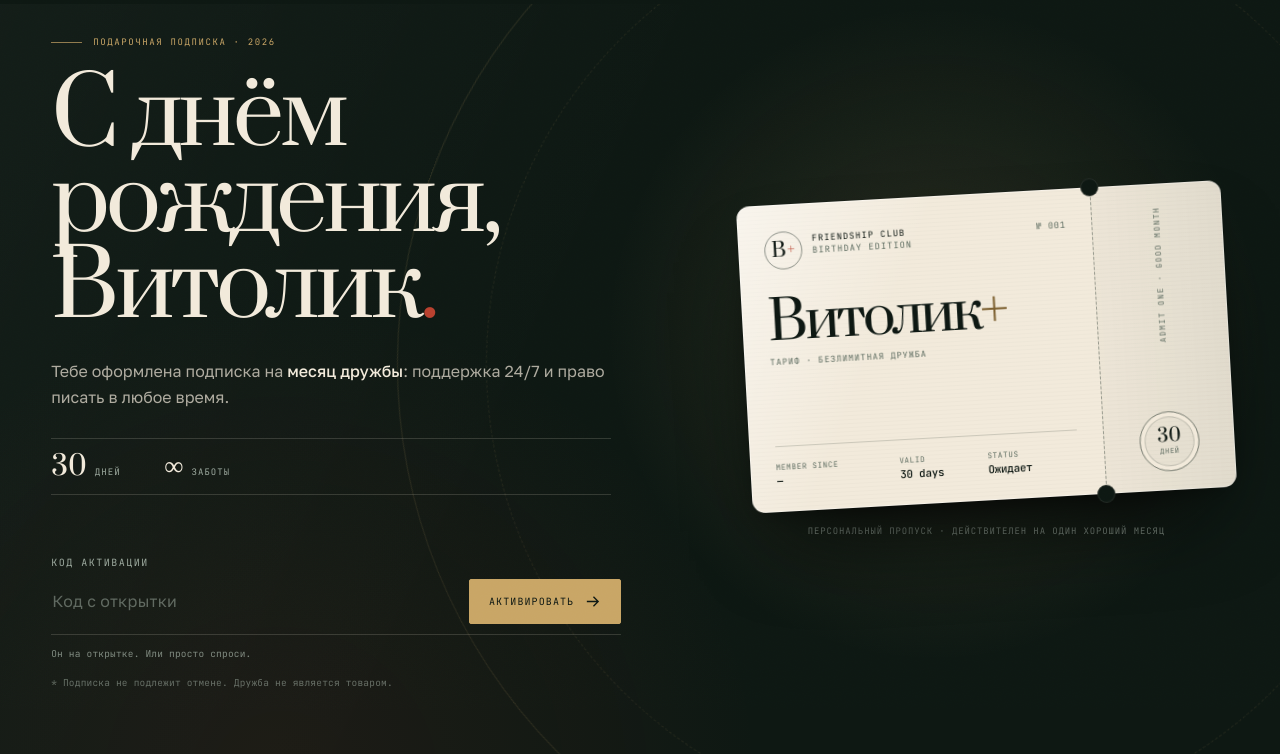
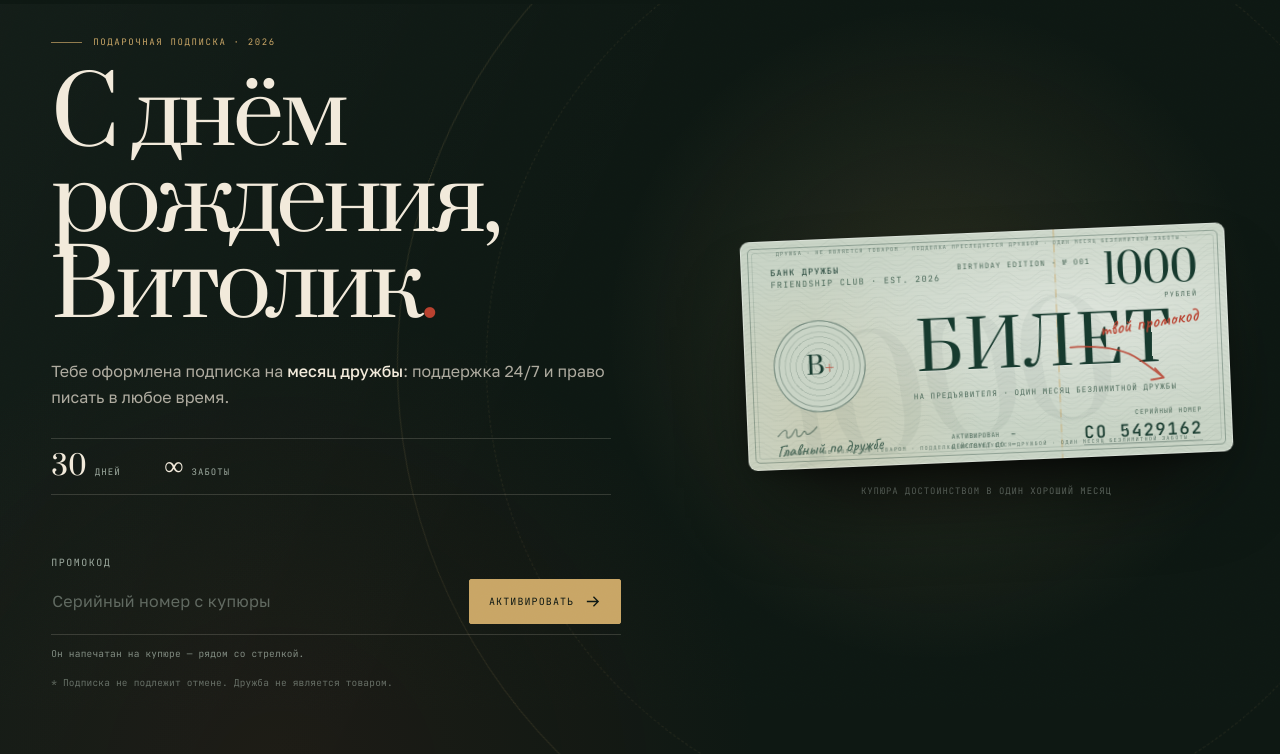
Before and after one commit to high-quality-dorm/vit0lik-bday, a plain HTML site: page index.html in a window 1280 px wide. Shown: the part 91-845 px from the top of the page. Drawn offline with Linux system fonts and the light colour scheme.

Commit message:
feat: заменить билет на купюру с промокодом

```diff
--- a/app.js
+++ b/app.js
@@ -1,7 +1,7 @@
 // Всё, что можно менять без вёрстки: имя, код и срок.
 const CONFIG = {
   durationDays: 30,
-  acceptedCodes: ["VITOLIK", "VITOLIK+", "ВИТОЛИК", "ВИТОЛИК+"],
+  acceptedCodes: ["CO5429162"],
   storageKey: "vitolik-club-start"
 };
 
@@ -9,6 +9,7 @@ const MONTHS_LONG = [
   "января", "февраля", "марта", "апреля", "мая", "июня",
   "июля", "августа", "сентября", "октября", "ноября", "декабря"
 ];
+const CYRILLIC_LOOKALIKES = { "С": "C", "О": "O" };
 const els = {
   body: document.body,
   form: document.querySelector("#activate-form"),
@@ -20,7 +21,7 @@ const els = {
   club: document.querySelector("#club"),
   scrollCue: document.querySelector("#scroll-cue"),
   passSince: document.querySelector("#pass-since"),
-  passStatus: document.querySelector("#pass-status"),
+  passEnd: document.querySelector("#pass-end"),
   stampDate: document.querySelector("#stamp-date"),
   clubStatus: document.querySelector("#club-status"),
   clubStart: document.querySelector("#club-start"),
@@ -73,7 +74,11 @@ function pluralDays(number) {
 }
 
 function normalizeCode(value) {
-  return value.trim().toUpperCase().replace(/\s+/g, "");
+  return value
+    .trim()
+    .toUpperCase()
+    .replace(/\s+/g, "")
+    .replace(/[СО]/g, (letter) => CYRILLIC_LOOKALIKES[letter]);
 }
 
 function isAcceptedCode(value) {
@@ -173,7 +178,7 @@ function renderActive(start, options = {}) {
   els.body.classList.add("is-active");
 
   els.passSince.textContent = formatCompact(start);
-  els.passStatus.textContent = "Активна";
+  els.passEnd.textContent = expired ? "Бессрочно" : formatCompact(end);
   els.stampDate.textContent = formatCompact(start);
 
   els.activatedTitle.textContent = animate ? "Подписка активирована" : "Подписка активна";
@@ -210,7 +215,7 @@ els.form.addEventListener("submit", (event) => {
   const value = els.input.value;
 
   if (!value.trim()) {
-    setStatus("Сначала введи код — он на открытке.", true);
+    setStatus("Сначала введи серийный номер с купюры.", true);
     els.form.classList.add("has-error");
     els.input.setAttribute("aria-invalid", "true");
     els.input.focus();
@@ -221,7 +226,7 @@ els.form.addEventListener("submit", (event) => {
   if (!isAcceptedCode(value)) {
     failedAttempts += 1;
     const hint = failedAttempts >= 3
-      ? " Подсказка: это твоё имя. Плюс не обязателен."
+      ? " Подсказка: серийный номер напечатан на купюре справа внизу."
       : "";
     setStatus(`Не тот код. Попробуй ещё.${hint}`, true);
     els.form.classList.add("has-error");
--- a/index.html
+++ b/index.html
@@ -4,17 +4,17 @@
   <meta charset="utf-8">
   <meta name="viewport" content="width=device-width, initial-scale=1">
   <title>Витолик+ · С днём рождения</title>
-  <meta name="description" content="Персональная подписка на дружбу. Один месяц и безлимитная поддержка. Активируй код и заходи внутрь.">
+  <meta name="description" content="Персональная подписка на дружбу. Один месяц и безлимитная поддержка. Активируй серийный номер с купюры и заходи внутрь.">
   <meta name="robots" content="noindex, nofollow">
   <meta name="theme-color" content="#0e1813">
   <meta property="og:title" content="Витолик+ · С днём рождения">
-  <meta property="og:description" content="Тебе оформлена подписка на месяц дружбы. Код — на открытке.">
+  <meta property="og:description" content="Тебе оформлена подписка на месяц дружбы. Промокод — серийный номер на купюре.">
   <meta property="og:type" content="website">
   <meta property="og:locale" content="ru_RU">
   <link rel="icon" href="favicon.svg" type="image/svg+xml">
   <link rel="preconnect" href="https://fonts.googleapis.com">
   <link rel="preconnect" href="https://fonts.gstatic.com" crossorigin>
-  <link href="https://fonts.googleapis.com/css2?family=Golos+Text:wght@400;500;600&family=JetBrains+Mono:wght@400;500&family=Prata&display=swap" rel="stylesheet">
+  <link href="https://fonts.googleapis.com/css2?family=Golos+Text:wght@400;500;600&family=JetBrains+Mono:wght@400;500&family=Prata&family=Caveat:wght@500;600&display=swap" rel="stylesheet">
   <link rel="stylesheet" href="styles.css">
   <script>document.documentElement.classList.replace('no-js', 'js');</script>
 </head>
@@ -55,45 +55,79 @@
 
         <div class="pass-wrap">
           <div class="pass-float">
-            <article class="pass" id="pass" aria-label="Членский билет клуба Витолик плюс">
-              <div class="pass-main">
-                <div class="pass-top">
-                  <span class="pass-monogram" aria-hidden="true">В<span>+</span></span>
-                  <span class="pass-club">Friendship Club<br><span>Birthday edition</span></span>
-                  <span class="pass-number">№ 001</span>
+            <article class="pass" id="pass" aria-label="Купюра-билет «Банк дружбы» номиналом 1000 рублей. Серийный номер CO 5429162 — промокод.">
+              <svg class="note-pattern" aria-hidden="true">
+                <defs>
+                  <pattern id="note-guilloche" width="42" height="20" patternUnits="userSpaceOnUse">
+                    <path d="M0 10Q10.5 0 21 10T42 10" fill="none" stroke="currentColor" stroke-width=".55"/>
+                    <path d="M0 15Q10.5 5 21 15T42 15" fill="none" stroke="currentColor" stroke-width=".55"/>
+                    <path d="M0 5Q10.5-5 21 5T42 5" fill="none" stroke="currentColor" stroke-width=".55"/>
+                  </pattern>
+                </defs>
+                <rect width="100%" height="100%" fill="url(#note-guilloche)"></rect>
+              </svg>
+              <span class="note-thread" aria-hidden="true"></span>
+              <span class="note-watermark" aria-hidden="true">1000</span>
+              <span class="note-microtext note-microtext-top" aria-hidden="true">Дружба · не является товаром · подделка преследуется дружбой · один месяц безлимитной заботы ·</span>
+              <span class="note-microtext note-microtext-bottom" aria-hidden="true">Дружба · не является товаром · подделка преследуется дружбой · один месяц безлимитной заботы ·</span>
+
+              <div class="note-inner">
+                <header class="note-head">
+                  <p class="note-bank">Банк дружбы<br><span>Friendship Club · Est. 2026</span></p>
+                  <p class="note-edition">Birthday edition · № 001</p>
+                  <p class="note-value"><span>1000</span><small>рублей</small></p>
+                </header>
+
+                <div class="note-mid">
+                  <div class="note-medallion" aria-hidden="true"><span>В<i>+</i></span></div>
+                  <div class="note-title-wrap">
+                    <p class="note-title">БИЛЕТ</p>
+                    <p class="note-sub">на предъявителя · один месяц безлимитной дружбы</p>
+                  </div>
                 </div>
-                <p class="pass-name">Витолик<span>+</span></p>
-                <p class="pass-plan">Тариф · Безлимитная дружба</p>
-                <div class="pass-data">
-                  <div><span>Member since</span><strong id="pass-since">—</strong></div>
-                  <div><span>Valid</span><strong>30 days</strong></div>
-                  <div><span>Status</span><strong id="pass-status">Ожидает</strong></div>
-                </div>
+
+                <footer class="note-foot">
+                  <p class="note-sign">
+                    <svg viewBox="0 0 70 20" aria-hidden="true"><path d="M2 15c8-9 12-9 10-1-1 5 5 4 8-2 3-6 5-5 4 1-1 5 4 5 7 0 2-3 3-3 4 1 1 3 9-2 13-7" fill="none" stroke="currentColor" stroke-width="1.3" stroke-linecap="round"/></svg>
+                    <span>Главный по дружбе</span>
+                  </p>
+                  <div class="note-dates">
+                    <span>Активирован</span><strong id="pass-since">—</strong>
+                    <span>Действует до</span><strong id="pass-end">—</strong>
+                  </div>
+                  <div class="note-serial">
+                    <span>Серийный номер</span>
+                    <strong>CO 5429162</strong>
+                  </div>
+                </footer>
               </div>
-              <div class="pass-stub" aria-hidden="true">
-                <span class="stub-text">Admit one · good month</span>
-                <span class="stub-medallion"><strong>30</strong><small>дней</small></span>
-              </div>
+
+              <svg class="note-arrow" viewBox="0 0 140 64" aria-hidden="true">
+                <path d="M3 9c28 1 55 6 74 19 12 9 22 19 31 28" fill="none" stroke="currentColor" stroke-width="2.2" stroke-linecap="round"/>
+                <path d="M100 45l9 12-15 1" fill="none" stroke="currentColor" stroke-width="2.2" stroke-linecap="round" stroke-linejoin="round"/>
+              </svg>
+              <span class="note-annotation" aria-hidden="true">твой промокод</span>
+
               <div class="pass-stamp" id="pass-stamp" aria-hidden="true">
-                <span>Active</span>
+                <span>Активирован</span>
                 <small id="stamp-date">—</small>
               </div>
             </article>
           </div>
-          <p class="pass-caption">Персональный пропуск · действителен на один хороший месяц</p>
+          <p class="pass-caption">Купюра достоинством в один хороший месяц</p>
         </div>
 
         <div class="hero-action">
           <form class="activate" id="activate-form" novalidate>
-            <label for="promo">Код активации</label>
+            <label for="promo">Промокод</label>
             <div class="activate-row">
-              <input id="promo" name="promo" type="text" autocomplete="off" autocapitalize="characters" spellcheck="false" placeholder="Код с открытки" aria-describedby="promo-help promo-status">
+              <input id="promo" name="promo" type="text" autocomplete="off" autocapitalize="characters" spellcheck="false" placeholder="Серийный номер с купюры" aria-describedby="promo-help promo-status">
               <button type="submit">
                 <span>Активировать</span>
                 <svg viewBox="0 0 18 18" aria-hidden="true"><path d="M3 9h11M10 4l5 5-5 5"/></svg>
               </button>
             </div>
-            <p class="form-help" id="promo-help">Он на открытке. Или просто спроси.</p>
+            <p class="form-help" id="promo-help">Он напечатан на купюре — рядом со стрелкой.</p>
             <p class="form-status" id="promo-status" role="status" aria-live="polite"></p>
           </form>
 
--- a/styles.css
+++ b/styles.css
@@ -7,6 +7,10 @@
   --brass-deep: #7d6030;
   --seal: #b9412f;
   --sage: #9daa9f;
+  --note-paper: #c9d4c6;
+  --note-ink: #173a2e;
+  --note-ink-soft: #4a6858;
+  --note-line: rgba(23, 58, 46, .32);
   --muted-dark: #5c6b5f;
   --line-dark: rgba(242, 234, 219, .16);
   --line-dark-soft: rgba(242, 234, 219, .09);
@@ -604,7 +608,7 @@ h1 {
   animation: scroll-pulse 2s ease-in-out infinite;
 }
 
-/* Membership pass */
+/* Souvenir note */
 
 .pass-wrap {
   grid-area: pass;
@@ -624,239 +628,359 @@ h1 {
 }
 
 .pass {
-  --base-rotate: -3.2deg;
+  --base-rotate: -2.4deg;
   --rx: 0deg;
   --ry: 0deg;
   position: relative;
-  width: min(100%, 535px);
-  aspect-ratio: 1.58 / 1;
-  display: flex;
-  color: var(--ink);
+  width: min(100%, 590px);
+  aspect-ratio: 2.12 / 1;
+  display: flex;
+  overflow: hidden;
+  color: var(--note-ink);
   background:
-    linear-gradient(115deg, rgba(255, 255, 255, .5), transparent 32%),
-    repeating-linear-gradient(0deg, rgba(20, 37, 29, .018) 0, rgba(20, 37, 29, .018) 1px, transparent 1px, transparent 4px),
-    var(--paper);
-  border-radius: 13px;
+    radial-gradient(ellipse at 72% 38%, rgba(255, 255, 255, .38), transparent 58%),
+    radial-gradient(circle at 16% 80%, rgba(201, 166, 102, .16), transparent 35%),
+    repeating-linear-gradient(0deg, rgba(23, 58, 46, .022) 0, rgba(23, 58, 46, .022) 1px, transparent 1px, transparent 4px),
+    var(--note-paper);
+  border-radius: 9px;
   box-shadow:
     0 48px 90px -34px rgba(0, 0, 0, .85),
     0 8px 24px -12px rgba(0, 0, 0, .55),
-    inset 0 0 0 1px rgba(255, 255, 255, .38);
+    inset 0 0 0 1px rgba(255, 255, 255, .35);
   transform: rotate(var(--base-rotate)) rotateX(var(--rx)) rotateY(var(--ry));
   transform-style: preserve-3d;
   transition: transform .45s var(--ease), box-shadow .45s var(--ease);
 }
 
 body.is-active .pass {
-  --base-rotate: -1.4deg;
+  --base-rotate: -1.2deg;
   box-shadow:
     0 50px 100px -34px rgba(0, 0, 0, .9),
-    0 0 70px -18px rgba(201, 166, 102, .24),
-    inset 0 0 0 1px rgba(255, 255, 255, .38);
+    0 0 80px -18px rgba(201, 166, 102, .28),
+    inset 0 0 0 1px rgba(255, 255, 255, .35);
 }
 
 .pass::before,
 .pass::after {
   content: "";
   position: absolute;
+  z-index: 2;
+  pointer-events: none;
+  border: 1px solid var(--note-line);
+}
+
+.pass::before {
+  inset: 7px;
+  border-radius: 5px;
+}
+
+.pass::after {
+  inset: 11px;
+  border-color: rgba(23, 58, 46, .12);
+  border-radius: 3px;
+}
+
+.note-pattern {
+  position: absolute;
+  inset: 0;
+  width: 100%;
+  height: 100%;
+  color: var(--note-ink);
+  opacity: .08;
+  pointer-events: none;
+}
+
+.note-thread {
+  position: absolute;
+  top: 0;
+  bottom: 0;
+  left: 64.5%;
+  width: 2px;
+  background: repeating-linear-gradient(180deg, rgba(201, 166, 102, .7) 0 8px, rgba(201, 166, 102, .18) 8px 15px);
+  opacity: .55;
+}
+
+.note-watermark {
+  position: absolute;
+  right: 24%;
+  bottom: 4%;
+  font-family: var(--font-display);
+  font-size: clamp(76px, 13vw, 152px);
+  line-height: .8;
+  letter-spacing: -.06em;
+  color: var(--note-ink);
+  opacity: .045;
+  transform: rotate(-8deg);
+  pointer-events: none;
+  user-select: none;
+}
+
+.note-inner {
+  position: relative;
   z-index: 3;
-  right: calc(27% - 9px);
-  width: 18px;
-  height: 18px;
+  width: 100%;
+  display: flex;
+  flex-direction: column;
+  padding: clamp(17px, 2.1vw, 26px) clamp(18px, 2.3vw, 30px);
+}
+
+.note-head {
+  display: grid;
+  grid-template-columns: 1fr auto auto;
+  align-items: start;
+  gap: 12px;
+}
+
+.note-bank {
+  margin: 0;
+  font-family: var(--font-mono);
+  font-size: clamp(7px, .68vw, 8.5px);
+  line-height: 1.45;
+  letter-spacing: .14em;
+  text-transform: uppercase;
+}
+
+.note-bank span {
+  color: var(--note-ink-soft);
+}
+
+.note-edition {
+  margin: 2px 0 0;
+  font-family: var(--font-mono);
+  font-size: clamp(6.5px, .58vw, 7.5px);
+  line-height: 1.4;
+  letter-spacing: .15em;
+  text-align: right;
+  text-transform: uppercase;
+  color: var(--note-ink-soft);
+  white-space: nowrap;
+}
+
+.note-value {
+  margin: 0;
+  text-align: right;
+  line-height: .9;
+}
+
+.note-value span {
+  display: block;
+  font-family: var(--font-display);
+  font-size: clamp(1.65rem, 3.2vw, 2.65rem);
+  letter-spacing: -.035em;
+}
+
+.note-value small {
+  display: block;
+  margin-top: 4px;
+  font-family: var(--font-mono);
+  font-size: clamp(6px, .54vw, 7px);
+  letter-spacing: .2em;
+  text-transform: uppercase;
+  color: var(--note-ink-soft);
+}
+
+.note-mid {
+  display: flex;
+  flex: 1;
+  align-items: center;
+  gap: clamp(10px, 1.8vw, 22px);
+  padding: clamp(4px, .7vw, 8px) 0;
+}
+
+.note-medallion {
+  flex: none;
+  width: clamp(58px, 8.6vw, 92px);
+  aspect-ratio: 1;
+  display: grid;
+  place-items: center;
+  border: 1px solid rgba(23, 58, 46, .48);
   border-radius: 50%;
-  background: var(--ink);
-  box-shadow: inset 0 0 0 1px rgba(242, 234, 219, .1);
-}
-
-.pass::before {
-  top: -9px;
-}
-
-.pass::after {
-  bottom: -9px;
-}
-
-.pass-main {
-  width: 73%;
+  background:
+    repeating-radial-gradient(circle, transparent 0 5px, rgba(23, 58, 46, .16) 5px 6px),
+    var(--note-paper);
+  box-shadow:
+    inset 0 0 0 4px var(--note-paper),
+    inset 0 0 0 5px rgba(23, 58, 46, .32),
+    inset 0 0 0 10px var(--note-paper),
+    inset 0 0 0 11px rgba(23, 58, 46, .14);
+  font-family: var(--font-display);
+  font-size: clamp(16px, 2.2vw, 25px);
+  line-height: 1;
+}
+
+.note-medallion i {
+  font-style: normal;
+  font-size: .7em;
+  color: var(--seal);
+}
+
+.note-title-wrap {
+  flex: 1;
+  min-width: 0;
+  text-align: center;
+}
+
+.note-title {
+  margin: 0;
+  font-family: var(--font-display);
+  font-size: clamp(2.4rem, 5.1vw, 4.15rem);
+  font-weight: 400;
+  line-height: .88;
+  letter-spacing: .035em;
+  text-indent: .035em;
+  text-shadow: 0 1px 0 rgba(255, 255, 255, .3);
+}
+
+.note-sub {
+  margin: clamp(7px, .9vw, 11px) 0 0;
+  font-family: var(--font-mono);
+  font-size: clamp(6.5px, .6vw, 8px);
+  line-height: 1.4;
+  letter-spacing: .13em;
+  text-transform: uppercase;
+  color: var(--note-ink-soft);
+}
+
+
+
+
+
+
+
+.note-foot {
+  display: flex;
+  align-items: flex-end;
+  gap: 14px;
+}
+
+.note-sign {
+  margin: 0;
   display: flex;
   flex-direction: column;
-  padding: clamp(17px, 2.1vw, 28px) clamp(16px, 2vw, 26px) clamp(15px, 1.8vw, 23px);
-}
-
-.pass-top {
-  display: flex;
-  align-items: flex-start;
-  gap: 10px;
-}
-
-.pass-monogram {
-  width: clamp(32px, 3vw, 41px);
-  height: clamp(32px, 3vw, 41px);
-  flex: none;
-  display: flex;
-  align-items: center;
-  justify-content: center;
   gap: 1px;
-  border: 1px solid rgba(20, 37, 29, .45);
-  border-radius: 50%;
-  font-family: var(--font-display);
-  font-size: clamp(16px, 1.6vw, 20px);
+  font-family: "Caveat", var(--font-display);
+  font-size: clamp(13px, 1.35vw, 17px);
   line-height: 1;
-}
-
-.pass-monogram span {
-  font-size: .72em;
-  color: var(--seal);
-}
-
-.pass-club {
-  margin-top: 2px;
-  font-family: var(--font-mono);
-  font-size: clamp(7px, .68vw, 9px);
+  color: var(--note-ink-soft);
+  transform: rotate(-2deg);
+}
+
+.note-sign svg {
+  width: clamp(44px, 4.8vw, 60px);
+  height: auto;
+  margin-bottom: 1px;
+  color: rgba(23, 58, 46, .55);
+}
+
+.note-dates {
+  display: grid;
+  grid-template-columns: auto auto;
+  gap: 1px 7px;
+  margin-left: auto;
+  font-family: var(--font-mono);
+  font-size: clamp(5.5px, .5vw, 6.5px);
   line-height: 1.45;
-  letter-spacing: .12em;
-  text-transform: uppercase;
-}
-
-.pass-club span {
-  color: var(--muted-dark);
-}
-
-.pass-number {
+  letter-spacing: .09em;
+  text-transform: uppercase;
+  color: var(--note-ink-soft);
+}
+
+.note-dates strong {
+  font-weight: 500;
+  color: var(--note-ink);
+}
+
+.note-serial {
   margin-left: auto;
-  padding-top: 3px;
-  font-family: var(--font-mono);
-  font-size: clamp(7px, .68vw, 9px);
-  letter-spacing: .08em;
-  color: var(--muted-dark);
+  text-align: right;
   white-space: nowrap;
 }
 
-.pass-name {
-  margin: clamp(14px, 2.3vw, 28px) 0 0;
-  font-family: var(--font-display);
-  font-size: clamp(2.45rem, 4.2vw, 3.9rem);
-  line-height: .95;
-  letter-spacing: -.055em;
-  white-space: nowrap;
-}
-
-.pass-name span {
-  color: var(--brass-deep);
-}
-
-.pass-plan {
-  margin: clamp(5px, .7vw, 8px) 0 0;
-  font-family: var(--font-mono);
-  font-size: clamp(7px, .67vw, 8.5px);
-  line-height: 1.4;
-  letter-spacing: .11em;
-  text-transform: uppercase;
-  color: var(--muted-dark);
-}
-
-.pass-data {
-  display: grid;
-  grid-template-columns: 1.08fr .75fr .85fr;
-  gap: 8px;
-  margin-top: auto;
-  padding-top: clamp(9px, 1.3vw, 15px);
-  border-top: 1px solid var(--line-paper);
-}
-
-.pass-data div {
-  min-width: 0;
-}
-
-.pass-data span {
+.note-serial span {
   display: block;
   margin-bottom: 2px;
   font-family: var(--font-mono);
-  font-size: clamp(6.5px, .6vw, 8px);
-  line-height: 1.3;
-  letter-spacing: .08em;
-  text-transform: uppercase;
-  color: var(--muted-dark);
-}
-
-.pass-data strong {
+  font-size: clamp(5.5px, .52vw, 6.5px);
+  letter-spacing: .14em;
+  text-transform: uppercase;
+  color: var(--note-ink-soft);
+}
+
+.note-serial strong {
   display: block;
-  overflow: hidden;
-  font-family: var(--font-mono);
-  font-size: clamp(8px, .85vw, 11px);
+  padding-bottom: 2px;
+  border-bottom: 1px solid rgba(23, 58, 46, .3);
+  font-family: var(--font-mono);
+  font-size: clamp(12px, 1.75vw, 17px);
   font-weight: 500;
-  line-height: 1.4;
-  letter-spacing: -.02em;
+  line-height: 1.2;
+  letter-spacing: .1em;
+}
+
+.note-arrow {
+  position: absolute;
+  z-index: 4;
+  right: clamp(28px, 3.4vw, 42px);
+  bottom: clamp(54px, 7vw, 68px);
+  width: clamp(82px, 9.5vw, 118px);
+  height: auto;
+  color: var(--seal);
+  opacity: .86;
+  transform: rotate(-4deg);
+  pointer-events: none;
+}
+
+.note-annotation {
+  position: absolute;
+  z-index: 4;
+  right: clamp(18px, 2.4vw, 30px);
+  bottom: clamp(104px, 12.5vw, 122px);
+  font-family: "Caveat", var(--font-display);
+  font-size: clamp(15px, 1.6vw, 20px);
+  line-height: 1;
+  color: var(--seal);
+  transform: rotate(-7deg);
+  pointer-events: none;
+}
+
+.note-microtext {
+  position: absolute;
+  left: 50%;
+  z-index: 3;
+  width: max-content;
+  transform: translateX(-50%);
+  font-family: var(--font-mono);
+  font-size: clamp(4.5px, .42vw, 5.5px);
+  letter-spacing: .22em;
+  text-transform: uppercase;
+  color: rgba(23, 58, 46, .55);
+  pointer-events: none;
   white-space: nowrap;
-  text-overflow: ellipsis;
-}
-
-.pass-stub {
-  width: 27%;
-  display: flex;
-  flex-direction: column;
-  align-items: center;
-  justify-content: space-between;
-  padding: clamp(15px, 1.8vw, 23px) 8px clamp(13px, 1.5vw, 19px);
-  border-left: 1px dashed rgba(20, 37, 29, .35);
-  background: linear-gradient(90deg, rgba(20, 37, 29, .025), rgba(20, 37, 29, .075));
-  border-radius: 0 13px 13px 0;
-}
-
-.stub-text {
-  writing-mode: vertical-rl;
-  transform: rotate(180deg);
-  font-family: var(--font-mono);
-  font-size: clamp(6.5px, .62vw, 8px);
-  line-height: 1;
-  letter-spacing: .18em;
-  text-transform: uppercase;
-  color: var(--muted-dark);
-  white-space: nowrap;
-}
-
-.stub-medallion {
-  width: clamp(43px, 4.7vw, 61px);
-  aspect-ratio: 1;
-  display: flex;
-  flex-direction: column;
-  align-items: center;
-  justify-content: center;
-  border: 1px solid rgba(20, 37, 29, .5);
-  border-radius: 50%;
-  box-shadow: inset 0 0 0 4px var(--paper), inset 0 0 0 5px rgba(20, 37, 29, .18);
-  line-height: 1;
-}
-
-.stub-medallion strong {
-  font-family: var(--font-display);
-  font-size: clamp(12px, 1.45vw, 18px);
-  font-weight: 400;
-}
-
-.stub-medallion small {
-  margin-top: 2px;
-  font-family: var(--font-mono);
-  font-size: clamp(6px, .55vw, 7px);
-  letter-spacing: .1em;
-  text-transform: uppercase;
-  color: var(--muted-dark);
+}
+
+.note-microtext-top {
+  top: 10px;
+}
+
+.note-microtext-bottom {
+  bottom: 10px;
 }
 
 .pass-stamp {
   position: absolute;
-  z-index: 4;
-  top: 63%;
-  left: 43%;
-  width: clamp(78px, 8.7vw, 112px);
+  z-index: 6;
+  top: 47%;
+  left: 26%;
+  width: clamp(80px, 9vw, 116px);
   padding: 6px 8px 7px;
   border: 2px solid var(--seal);
-  box-shadow: inset 0 0 0 2px var(--paper), inset 0 0 0 3px var(--seal);
+  box-shadow: inset 0 0 0 2px var(--note-paper), inset 0 0 0 3px var(--seal);
   color: var(--seal);
   text-align: center;
   font-family: var(--font-mono);
-  font-size: clamp(8px, .9vw, 11px);
+  font-size: clamp(7.5px, .82vw, 10px);
   line-height: 1.1;
-  letter-spacing: .16em;
+  letter-spacing: .14em;
   text-transform: uppercase;
   mix-blend-mode: multiply;
   opacity: 0;
@@ -1584,41 +1708,58 @@ html.js .reveal.is-visible {
   }
 
   .pass {
-    border-radius: 10px;
-  }
-
-  .pass-main {
-    width: 72%;
-  }
-
-  .pass-stub {
-    width: 28%;
-    border-radius: 0 10px 10px 0;
-  }
-
-  .pass-data {
-    grid-template-columns: 1fr .75fr .8fr;
-    gap: 5px;
+    aspect-ratio: 1.92 / 1;
+    border-radius: 7px;
+  }
+
+  .note-inner {
+    padding: 13px 14px;
+  }
+
+  .note-head {
+    grid-template-columns: 1fr auto;
+  }
+
+  .note-edition {
+    display: none;
+  }
+
+  .note-mid {
+    gap: 0;
+  }
+
+  .note-medallion,
+  .note-sign,
+  .note-dates,
+  .note-watermark,
+  .note-microtext {
+    display: none;
+  }
+
+  .note-title {
+    font-size: clamp(2.2rem, 11.5vw, 3.1rem);
+  }
+
+  .note-sub {
+    letter-spacing: .09em;
+  }
+
+  .note-arrow {
+    right: 16px;
+    bottom: 38px;
+    width: 62px;
+  }
+
+  .note-annotation {
+    right: 14px;
+    bottom: 66px;
+    font-size: 15px;
   }
 
   .pass-stamp {
-    top: 67%;
-    left: 41%;
-  }
-
-  .pass::before,
-  .pass::after {
-    right: calc(28% - 8px);
-    width: 16px;
-    height: 16px;
-  }
-
-  .pass::before {
-    top: -8px;
-  }
-
-  .pass::after {
-    bottom: -8px;
+    top: 76%;
+    left: 24%;
+    width: 82px;
   }
 
   .pass-caption {
@@ -1745,6 +1886,18 @@ html.js .reveal.is-visible {
   }
 }
 
+@media (max-width: 480px) {
+  .note-annotation {
+    display: none;
+  }
+
+  .note-arrow {
+    right: 14px;
+    bottom: 42px;
+    width: 54px;
+  }
+}
+
 @media (prefers-reduced-motion: reduce) {
   .hero-orbit,
   .pass-float {
```
Also changed, not shown: 1 other file.
